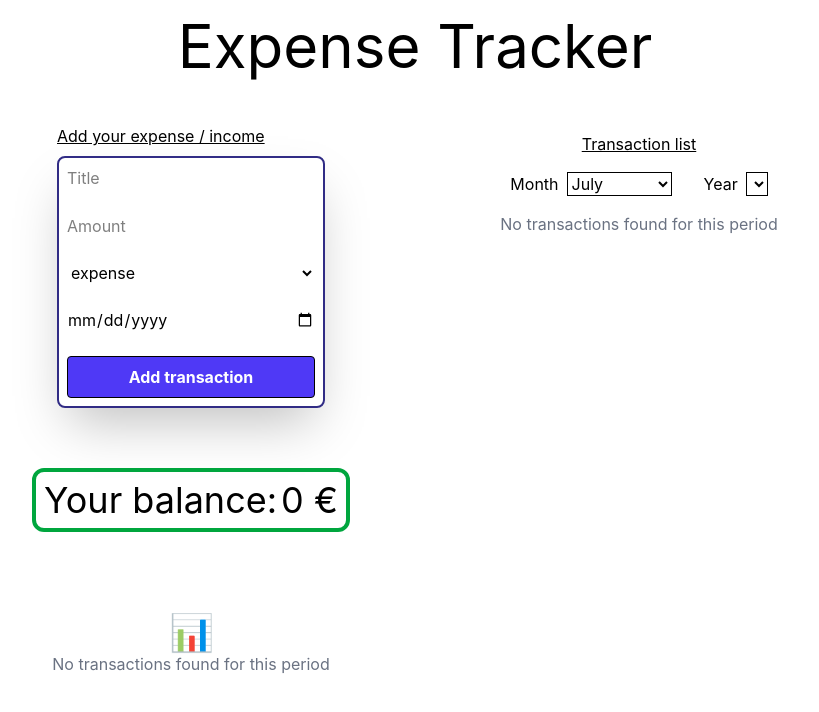
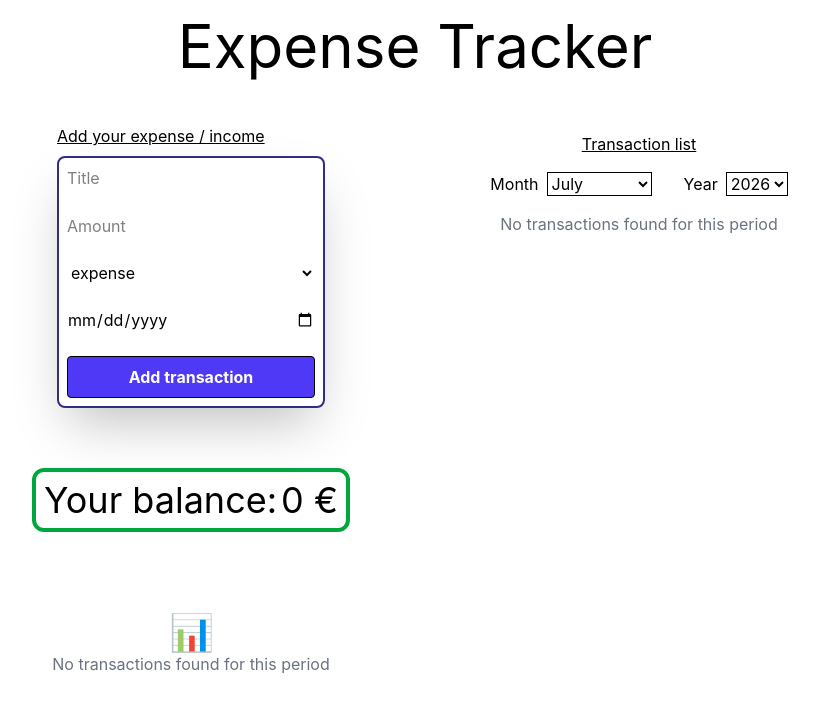
Before and after one commit to DanielGodoyGalindo/expense-tracker, a React (Vite) app: page / in a window 1280 px wide. Shown: the top 712 px of the page, without its empty margins (225-1044 px from the left). Built offline with nearby package versions, Linux system fonts and the light colour scheme.

Commit message:
fix(transactionList): show current year if no data found

```diff
--- a/src/components/TransactionList.tsx
+++ b/src/components/TransactionList.tsx
@@ -87,11 +87,17 @@ function TransactionList({ transactions, selectedMonth, selectedYear, setSelecte
         <div className="flex gap-2">
           <span>Year</span>
           <select className="border" value={selectedYear} onChange={(e) => setSelectedYear(e.target.value)}>
-            {years.map((year) => (
-              <option key={year} value={year}>
-                {year}
+            {years.length > 0 ? (
+              years.map((year) => (
+                <option key={year} value={year}>
+                  {year}
+                </option>
+              ))
+            ) : (
+              <option value={String(new Date().getFullYear())}>
+                {new Date().getFullYear()}
               </option>
-            ))}
+            )}
           </select>
         </div>
       </div>
```
